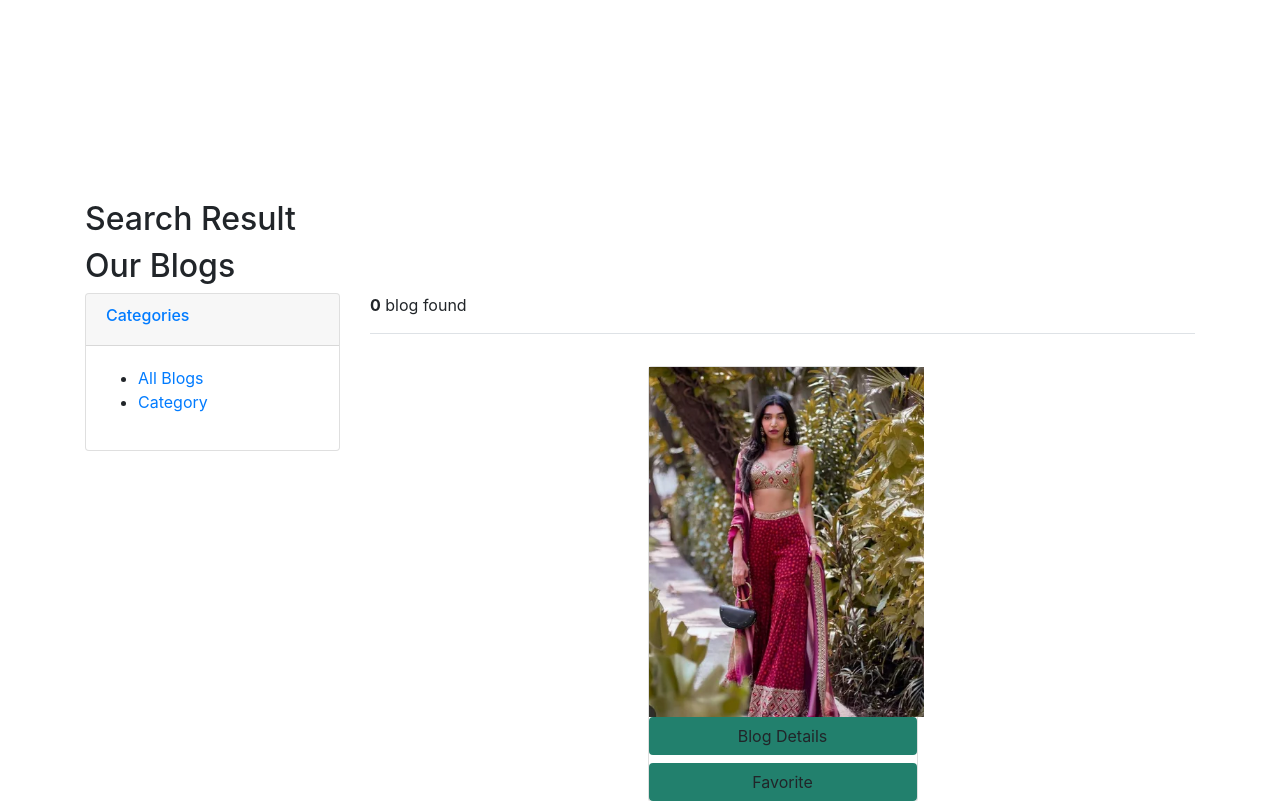
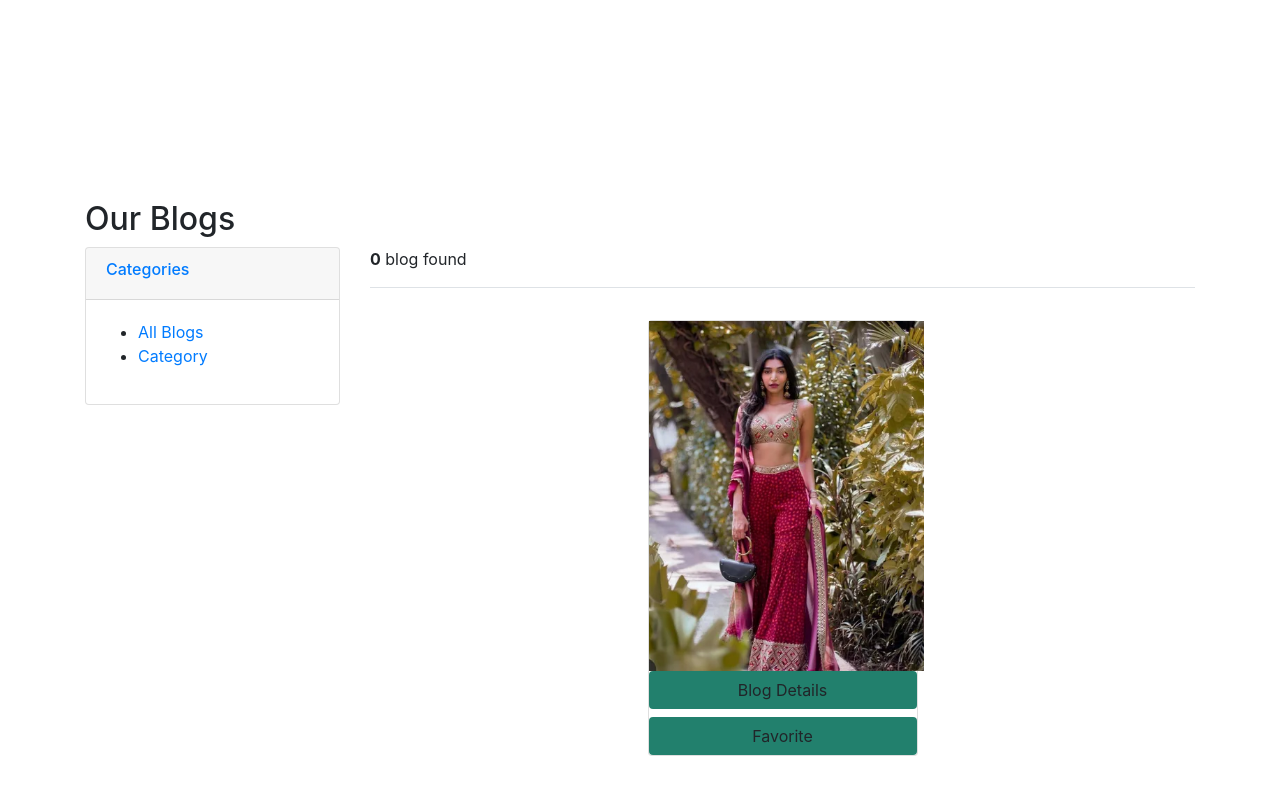
Before and after one commit to TanmoyBD/blog_post, a Django app: page / in a window 1280 px wide. Shown: the part 76-877 px from the top of the page. After the commit the page ends 832 px from the top, so only its background shows below. Run offline with Django 3.2, Linux system fonts and the light colour scheme; a user stored in the database is signed in; data comes from the database, SQL or seed files in the repository; some libraries are stand-ins or nearby versions.

Commit message:
first commit

```diff
--- a/home/admin.py
+++ b/home/admin.py
@@ -12,6 +12,8 @@
     list_display=['title','slug']
 
 
+
+
 admin.site.register(BlogPost,BlogAdmin)
 admin.site.register(Category,CategoryAdmin)
 
--- a/home/templates/blog.html
+++ b/home/templates/blog.html
@@ -11,7 +11,6 @@
 <section style="margin-top:200px;" class=" ">
   <div class="container mt-5">
 
-    <h2 class="title-page">Search Result</h2>
 
     <h2 class="title-page">Our Blogs</h2>
   </div>
--- a/home/views.py
+++ b/home/views.py
@@ -87,8 +87,6 @@
         if form.is_valid():
             # Save the form but commit=False to set the category later
             blog_post = form.save(commit=False)
-
-            # Set the category directly from the form
             category = form.cleaned_data['category']
             slug = form.cleaned_data['slug']
             blog_post.category = category
```
